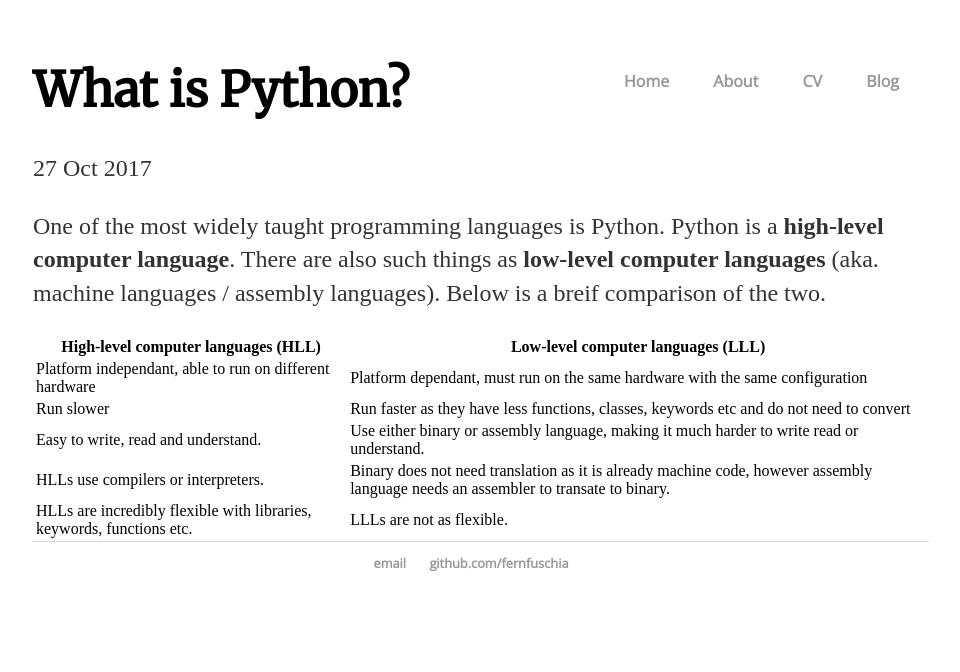
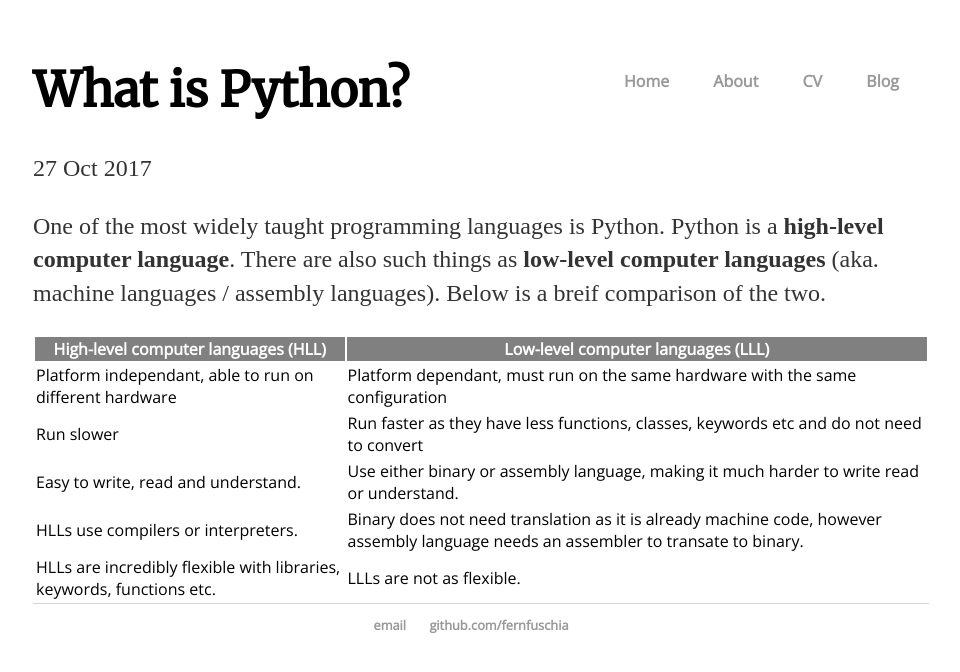
Before and after one commit to fernfuschia/fernfuschia.github.io, a Jekyll site: the page built from _posts/2017-10-27-what-is-python.md, in a window 1280 px wide. Shown: the top 672 px of the page, without its empty margins (159-1119 px from the left). Built offline with Jekyll 4.4.1, drawn with Linux system fonts in a browser that asks for light colours.

Commit message:
Update main.css

```diff
--- a/css/main.css
+++ b/css/main.css
@@ -62,50 +62,11 @@
     list-style: none;
 }
 
-.table {
-  margin: 0 0 40px 0;
-  width: 100%;
-  box-shadow: 0 1px 3px rgba(0, 0, 0, 0.2);
-  display: table;
-}
-@media screen and (max-width: 580px) {
-  .table {
-    display: block;
-  }
+th, td {
+	font-family: 'Open Sans';
 }
 
-.row {
-  display: table-row;
-  background: #f6f6f6;
+th {
+    background-color: gray;
+    color: white;
 }
-.row:nth-of-type(odd) {
-  background: #e9e9e9;
-}
-.row.header {
-  font-weight: 900;
-  color: #ffffff;
-  background: #ea6153;
-}
-.row.green {
-  background: #27ae60;
-}
-.row.blue {
-  background: #2980b9;
-}
-@media screen and (max-width: 580px) {
-  .row {
-    padding: 8px 0;
-    display: block;
-  }
-}
-
-.cell {
-  padding: 6px 12px;
-  display: table-cell;
-}
-@media screen and (max-width: 580px) {
-  .cell {
-    padding: 2px 12px;
-    display: block;
-  }
-}
```
